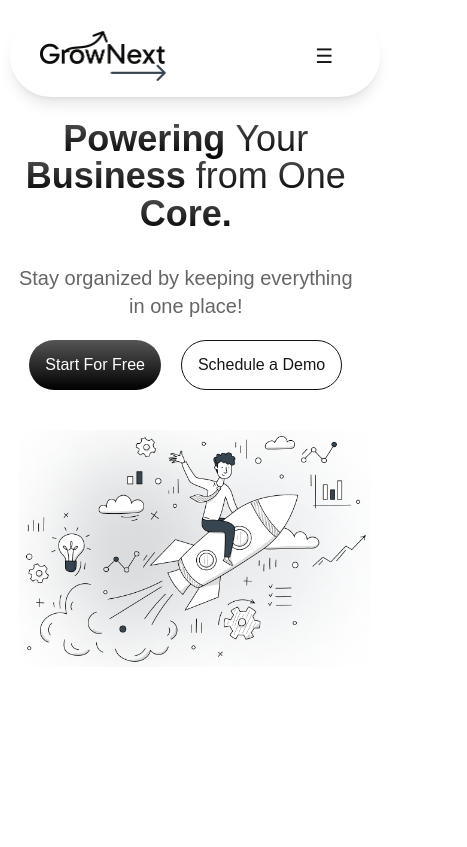
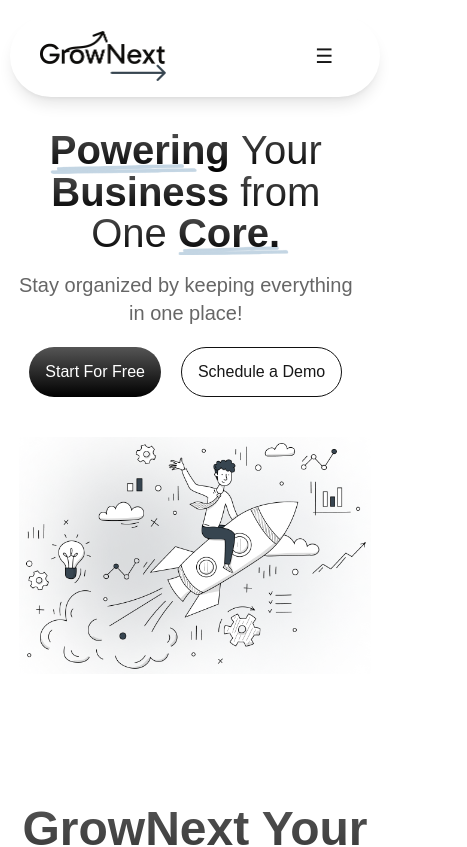
Before and after one commit to oleksandr7268/grownext, a Next.js app: page / in a window 390 px wide. Shown: the top 847 px of the page, 467 px wide, since content can reach past the window. Built offline with nearby package versions, Linux system fonts and the light colour scheme; a web font is replaced by a local one.

Commit message:
Add Font Decoration

```diff
--- a/src/app/page.tsx
+++ b/src/app/page.tsx
@@ -21,8 +21,8 @@ export default function Home() {
 			<main className="flex w-full flex-col relative">
 				<div className="w-[95%] xl:w-[1100px] 2xl:w-[1170px] mx-auto">
 					<Intro />
-					{/* <Features />
-					<Advantage /> */}
+					<Features />
+					{/* <Advantage /> */}
 				</div>
 				{/* <LevelUp />
 				<div className="w-[95%] xl:w-[1100px] 2xl:w-[1170px] mx-auto relative">
--- a/src/app/sections/Intro.tsx
+++ b/src/app/sections/Intro.tsx
@@ -2,18 +2,24 @@ import IntroImage from "../components/IntroImage";
 
 const Intro = () => {
 	return (
-		<div className="mt-[120px] lg:mt-[197px] mb-[126px]">
+		<div className="mt-[130px] md:mt-[150px] lg:mt-[197px] mb-[126px]">
 			<div className="flex justify-between w-full flex-col lg:flex-row gap-y-10">
 				<div className="w-[95%] lg:w-[400px] flex flex-col justify-between">
 					<div>
-						<h1 className="text-[36px] md:text-[44px] lg:text-[56px] text-transparent font-medium leading-[104%] text-center lg:text-left">
-							<span className="from-[#555555] to-black bg-gradient-to-b bg-clip-text font-extrabold">Powering </span>
+						<h1 className="text-[40px] md:text-[48px] lg:text-[56px] text-transparent font-medium leading-[104%] text-center lg:text-left">
+							<span className="from-[#555555] to-black bg-gradient-to-b bg-clip-text font-extrabold relative after:absolute after:bottom-0 after:left-0 after:w-[100%] after:translate-y-[20%] after:h-[22%] after:bg-contain after:bg-no-repeat after:bg-[url('/font_underline.png')] after:-z-20">
+								Powering{" "}
+							</span>
 							<span className="from-[#555555] to-black bg-gradient-to-b bg-clip-text">Your </span>
 							<span className="from-[#555555] to-black bg-gradient-to-b bg-clip-text font-extrabold">Business </span>
 							<span className="from-[#555555] to-black bg-gradient-to-b bg-clip-text">from One </span>
-							<span className="from-[#555555] to-black bg-gradient-to-b bg-clip-text font-extrabold">Core.</span>
+							<span className="from-[#555555] to-black bg-gradient-to-b bg-clip-text font-extrabold relative after:absolute after:bottom-0 after:left-0 after:w-[110%] after:h-[22%] after:bg-cover after:bg-no-repeat after:bg-[url('/font_deco_short.png')] after:-z-20">
+								Core.
+							</span>
 						</h1>
-						<h2 className="text-[#666666] text-[20px] md:text-[24px] lg:text-[30px] leading-[140%] mt-8 text-center lg:text-left">Stay organized by keeping everything in one place!</h2>
+						<h2 className="text-[#666666] text-[20px] md:text-[24px] lg:text-[30px] leading-[140%] mt-4 lg:mt-8 text-center lg:text-left">
+							Stay organized by keeping everything in one place!
+						</h2>
 					</div>
 					<div className="flex gap-5 mt-5 lg:mt-0 justify-center lg:justify-start">
 						<button className="rounded-[32px] px-4 py-3 md:px-[30px] md:py-5 bg-gradient-to-b from-[#555555] to-[#000000] duration-150 ease-in-out text-white hover:-translate-y-0.5 hover:shadow-xl">
```
Also changed, not shown: public/font_deco_short.png (added), public/font_underline.png (added).
